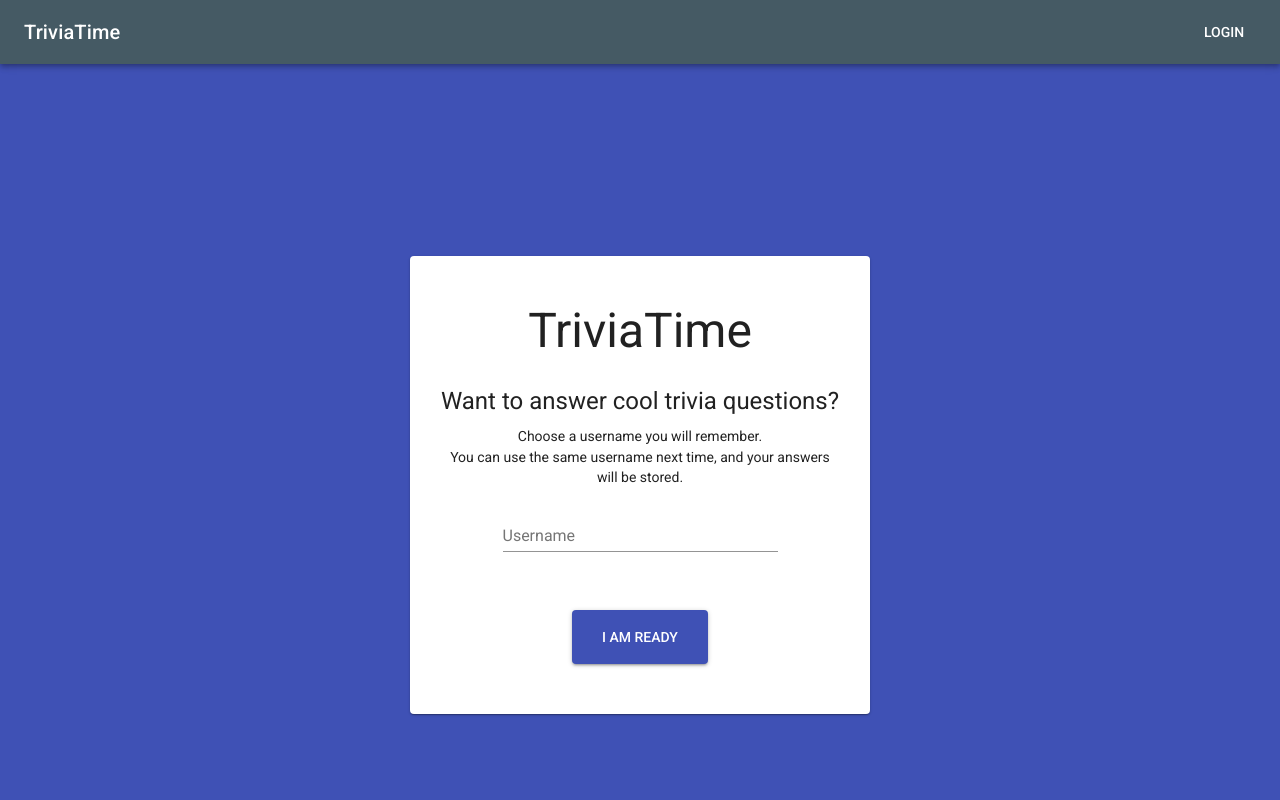
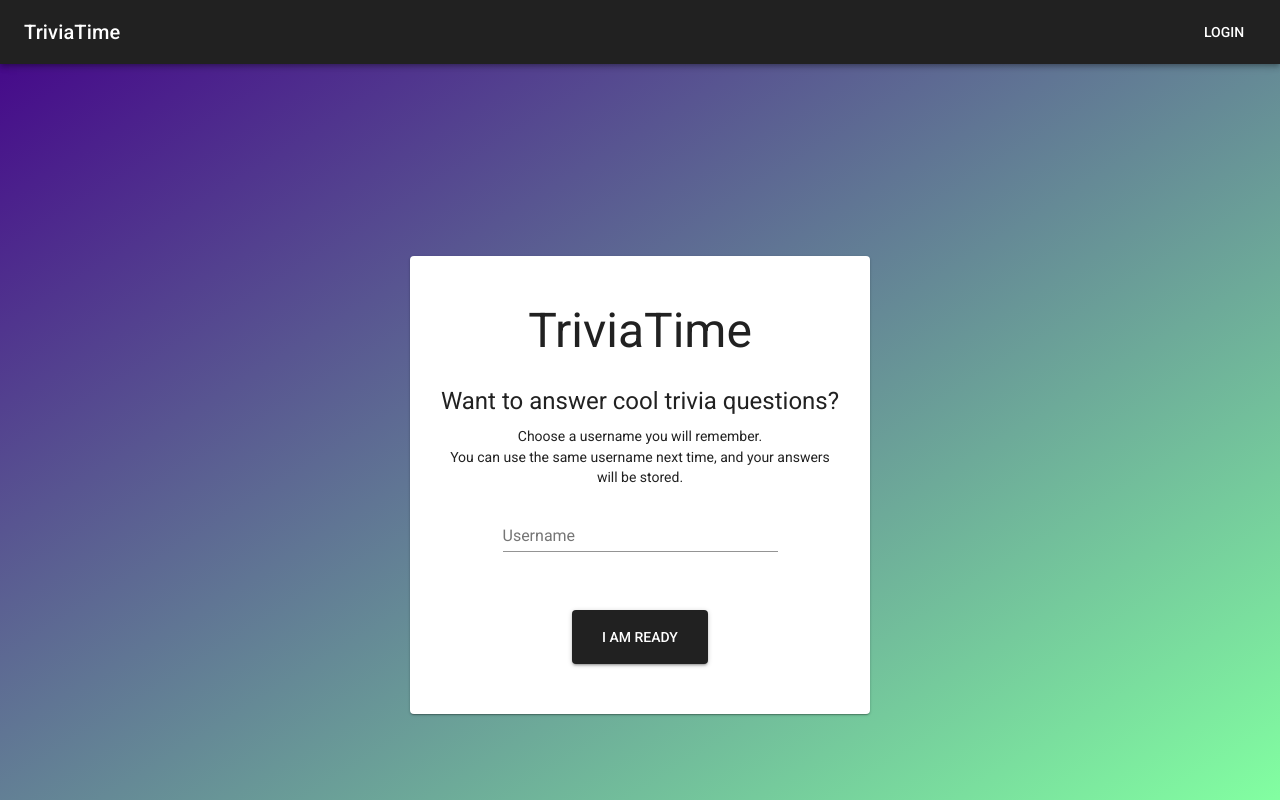
Before and after one commit to kelsonpw/triviatime, a React (Create React App) app: page /signin in a window 1280 px wide. Built offline with nearby package versions, Linux system fonts and the light colour scheme.

Commit message:
server updated

```diff
--- a/src/App/App.js
+++ b/src/App/App.js
@@ -14,9 +14,9 @@ import { withStyles } from '@material-ui/core/styles';
 
 const styles = theme => ({
   app: {
-    backgroundColor: '#3F51B5',
     height: '100vh',
-    overflow: 'auto'
+    overflow: 'auto',
+    background: 'linear-gradient(to right bottom, #430089, #82ffa1)'
   }
 });
 
--- a/src/App/components/QuestionCard.js
+++ b/src/App/components/QuestionCard.js
@@ -50,7 +50,7 @@ class QuestionCards extends Component {
             <Button
               type="submit"
               variant="contained"
-              color="primary"
+              color="secondary"
               className={classes.button}
               onClick={evt => this.props.handleAnswer(evt, choice)}
               key={index}
--- a/src/App/containers/NewQuestion.js
+++ b/src/App/containers/NewQuestion.js
@@ -7,7 +7,6 @@ import Card from '@material-ui/core/Card';
 import Snackbar from '@material-ui/core/Snackbar';
 import { shuffle } from '../Helpers';
 import Typography from '@material-ui/core/Typography';
-import theme from '../theme';
 const styles = {
   loadingCard: {
     marginTop: '25%',
@@ -30,7 +29,7 @@ const styles = {
     maxWidth: '330px'
   },
   snackBarContainer: {
-    marginLeft: '50px'
+    marginLeft: '60px'
   }
 };
 
@@ -102,13 +101,13 @@ class NewQuestion extends Component {
         isValid,
         correctCount
       });
-      setTimeout(() => this.setState({ openAlert: false }), 3000);
+      setTimeout(() => this.setState({ openAlert: false }), 4000);
     } catch (err) {
       this.setState({ loading: false, error: true });
     }
   };
 
-  isLoaded(classes) {
+  isQuestionLoadedAndAuthed(classes) {
     if (this.props.user) {
       if (this.state.question) {
         return (
@@ -138,7 +137,7 @@ class NewQuestion extends Component {
     const { classes } = this.props;
     return (
       <div className={classes.container}>
-        {this.isLoaded(classes)}
+        {this.isQuestionLoadedAndAuthed(classes)}
         <Snackbar
           open={this.state.openAlert}
           className={classes.snackbarAlert}
--- a/src/App/containers/Signin.js
+++ b/src/App/containers/Signin.js
@@ -98,7 +98,7 @@ class Signin extends Component {
             <Button
               type="submit"
               variant="contained"
-              color="primary"
+              color="secondary"
               className={classes.button}
               onClick={this.submitForm}
             >
--- a/src/App/theme.js
+++ b/src/App/theme.js
@@ -4,17 +4,17 @@ export default createMuiTheme({
   palette: {
     primary: {
       light: '#C5CAE9',
-      main: '#3F51B5',
+      main: '#9CCC65',
       dark: '#303F9F',
       contrastText: '#FFFFFF',
       text: '#212121'
     },
     secondary: {
       light: '#ff7961',
-      main: '#455A64',
+      main: '#212121',
       dark: '#ba000d',
       contrastText: '#FFFFFF'
     },
-    accent: ' #607D8B'
+    accent: '#607D8B'
   }
 });
--- a/src/index.css
+++ b/src/index.css
@@ -1,4 +1,4 @@
 html,
 body {
-  margin: 0;
+  margin: 0
 }
```
Also changed, not shown: 1 other file (tests, documents, lock files or other folders).
